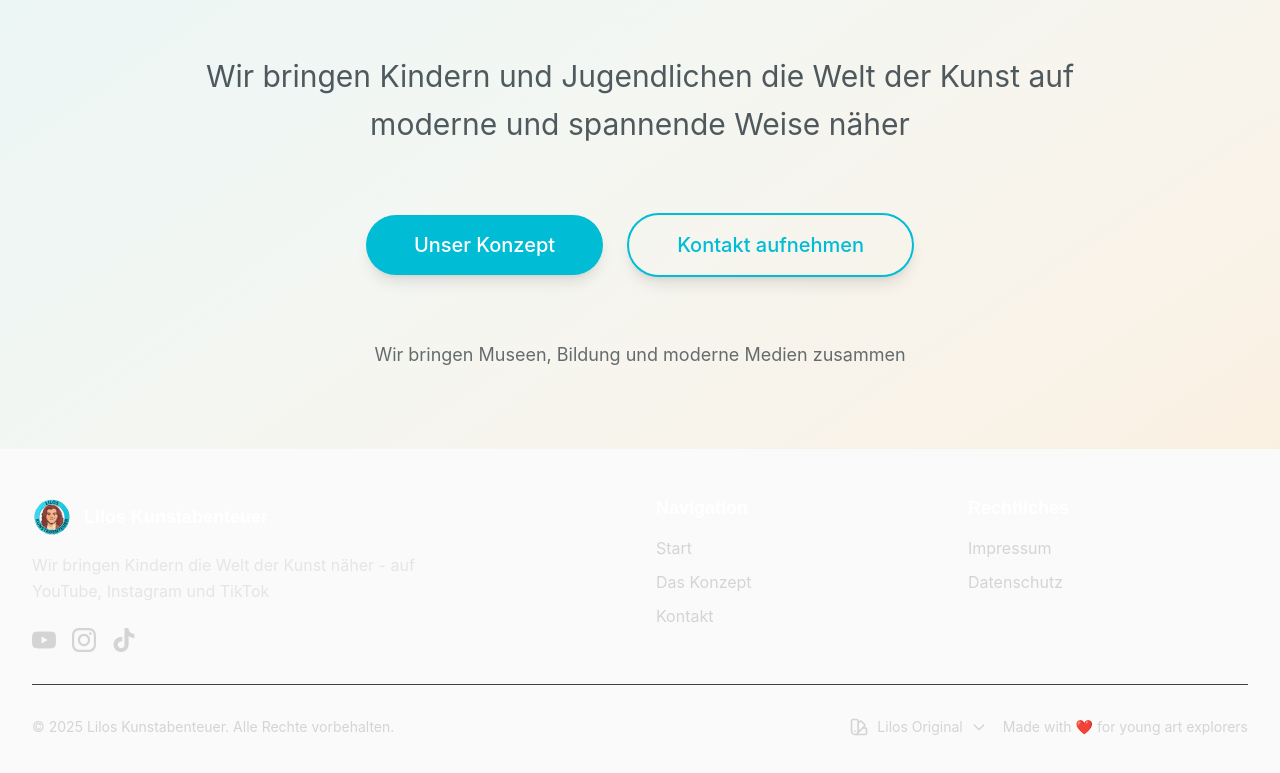
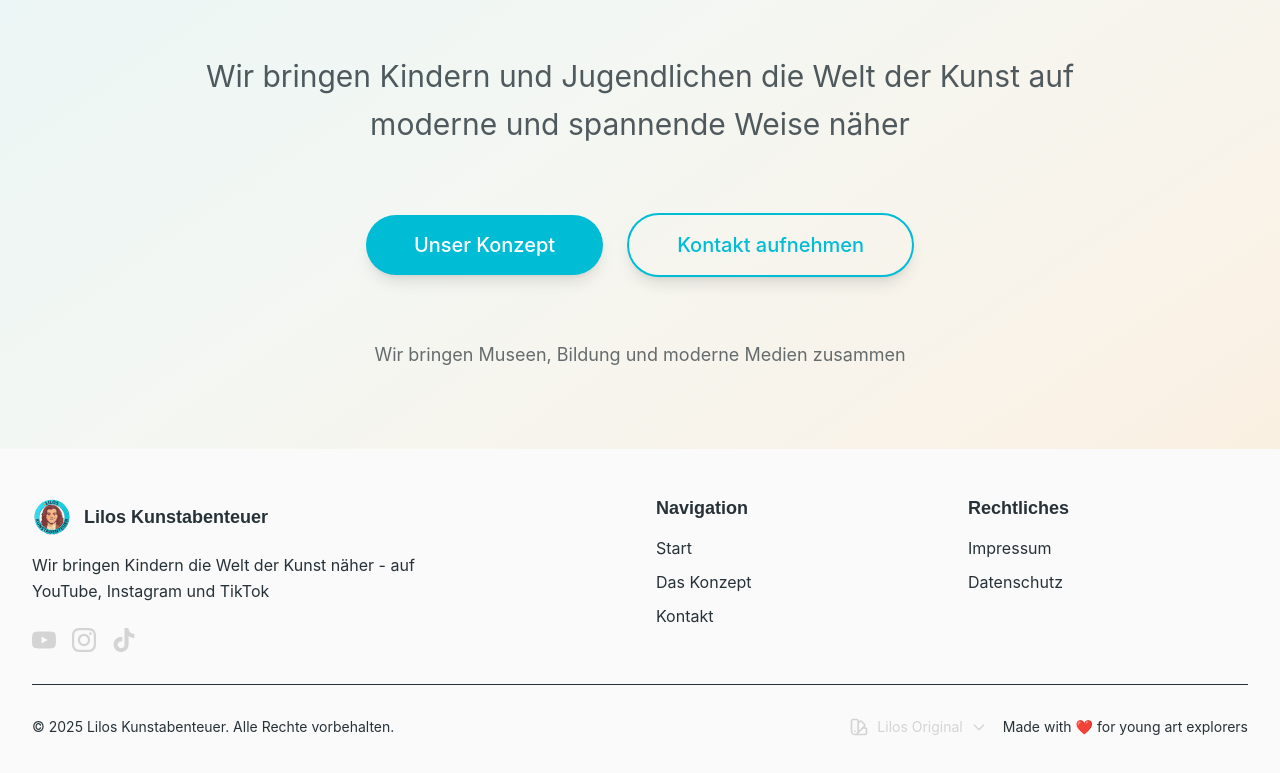
Before and after one commit to OlleeBerlin/lilos-kunstabenteuer, a Next.js app: page / in a window 1280 px wide. Shown: the part 491-1264 px from the top of the page. Built offline with nearby package versions, Linux system fonts and the light colour scheme.

Commit message:
Spurs Theme: Footer-Farben angepasst - Hintergrund #DCD9C6, Text #2D5016

```diff
--- a/src/app/globals.css
+++ b/src/app/globals.css
@@ -47,6 +47,7 @@
   --color-card-bg: var(--card-bg);
   --color-border-color: var(--border-color);
   --color-footer-bg: var(--footer-bg);
+  --color-footer-text: var(--footer-text);
 
   /* Schriftarten */
   --font-heading: 'Baboo 2', sans-serif;
--- a/src/components/Footer.tsx
+++ b/src/components/Footer.tsx
@@ -19,7 +19,7 @@ export default function Footer() {
   };
 
   return (
-    <footer className="bg-footer-bg text-white">
+    <footer className="bg-footer-bg text-footer-text">
       <div className="max-w-7xl mx-auto px-4 sm:px-6 lg:px-8 py-12">
         <div className="grid grid-cols-1 md:grid-cols-4 gap-8">
           {/* Logo & Beschreibung */}
@@ -34,7 +34,7 @@ export default function Footer() {
                 Lilos Kunstabenteuer
               </span>
             </div>
-            <p className="text-neutral-200 mb-6 max-w-md">
+            <p className="text-footer-text/80 mb-6 max-w-md">
               Wir bringen Kindern die Welt der Kunst näher - auf YouTube, Instagram und TikTok
             </p>
 
@@ -50,7 +50,7 @@ export default function Footer() {
                 <li key={link.name}>
                   <Link
                     href={link.href}
-                    className="text-neutral-300 hover:text-primary transition-colors duration-200"
+                    className="text-footer-text/70 hover:text-primary transition-colors duration-200"
                   >
                     {link.name}
                   </Link>
@@ -67,7 +67,7 @@ export default function Footer() {
                 <li key={link.name}>
                   <Link
                     href={link.href}
-                    className="text-neutral-300 hover:text-primary transition-colors duration-200"
+                    className="text-footer-text/70 hover:text-primary transition-colors duration-200"
                   >
                     {link.name}
                   </Link>
@@ -78,14 +78,14 @@ export default function Footer() {
         </div>
 
         {/* Bottom Bar */}
-        <div className="border-t border-neutral-700 mt-8 pt-8 flex flex-col md:flex-row justify-between items-center gap-4">
-          <p className="text-neutral-300 text-sm">
+        <div className="border-t border-footer-text/20 mt-8 pt-8 flex flex-col md:flex-row justify-between items-center gap-4">
+          <p className="text-footer-text/70 text-sm">
             © {currentYear} Lilos Kunstabenteuer. Alle Rechte vorbehalten.
           </p>
 
           <div className="flex items-center gap-4">
             <ThemeSwitcher />
-            <p className="text-neutral-300 text-sm hidden md:block">
+            <p className="text-footer-text/70 text-sm hidden md:block">
               Made with ❤️ for young art explorers
             </p>
           </div>
--- a/src/components/ThemeSwitcher.tsx
+++ b/src/components/ThemeSwitcher.tsx
@@ -17,6 +17,7 @@ interface Theme {
     cardBg?: string;
     borderColor?: string;
     footerBg?: string;
+    footerText?: string;
   };
 }
 
@@ -87,7 +88,8 @@ const themes: Theme[] = [
       foreground: '#282C36',
       cardBg: '#DCD9C6',
       borderColor: '#B8D4DB',
-      footerBg: '#46564D',
+      footerBg: '#DCD9C6',
+      footerText: '#2D5016',
     },
   },
 ];
@@ -124,6 +126,7 @@ export default function ThemeSwitcher() {
       root.style.setProperty('--card-bg', theme.colors.cardBg || theme.colors.background);
       root.style.setProperty('--border-color', theme.colors.borderColor || theme.colors.foreground);
       root.style.setProperty('--footer-bg', theme.colors.footerBg || '#263238');
+      root.style.setProperty('--footer-text', theme.colors.footerText || '#FFFFFF');
     } else {
       // Reset zu Standard
       root.style.setProperty('--background', '#FAFAFA');
@@ -131,6 +134,7 @@ export default function ThemeSwitcher() {
       root.style.setProperty('--card-bg', '#FFFFFF');
       root.style.setProperty('--border-color', '#E5E7EB');
       root.style.setProperty('--footer-bg', '#263238');
+      root.style.setProperty('--footer-text', '#FFFFFF');
     }
 
     // Logo-Switching
```
